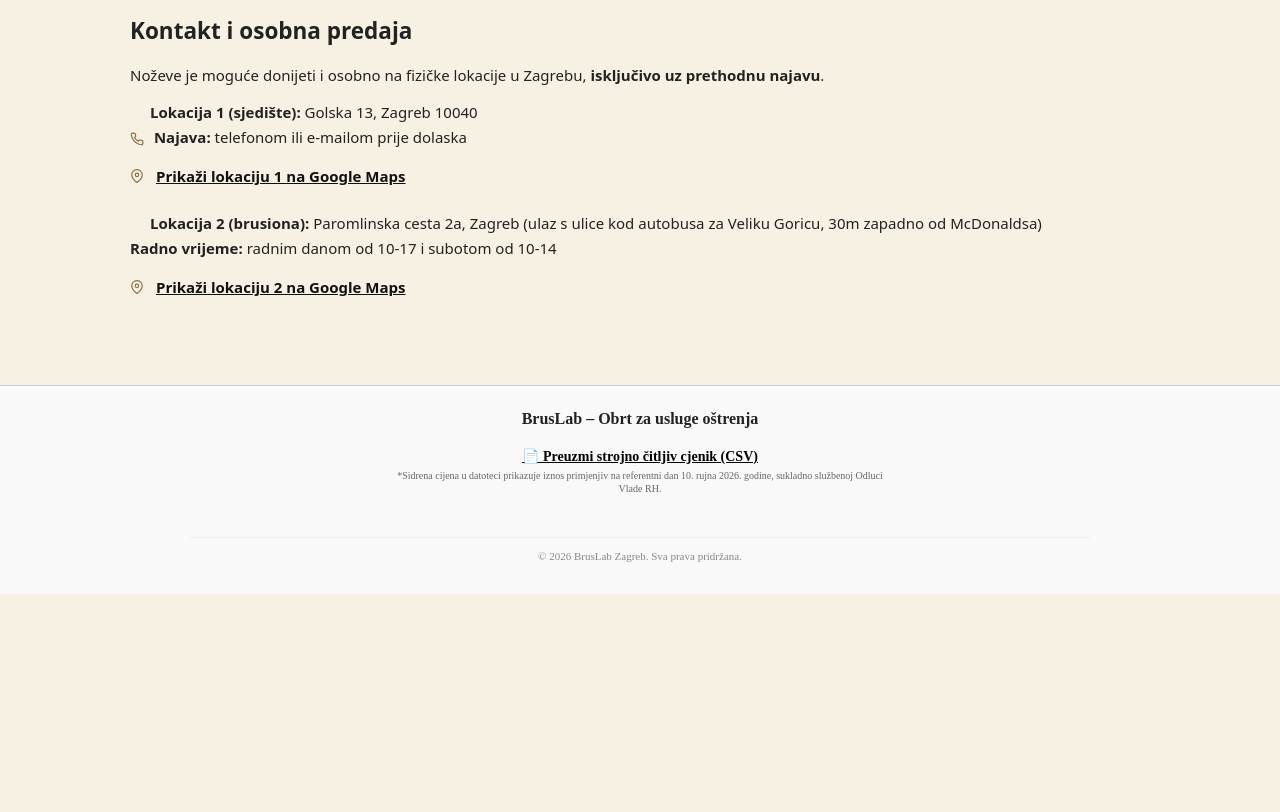
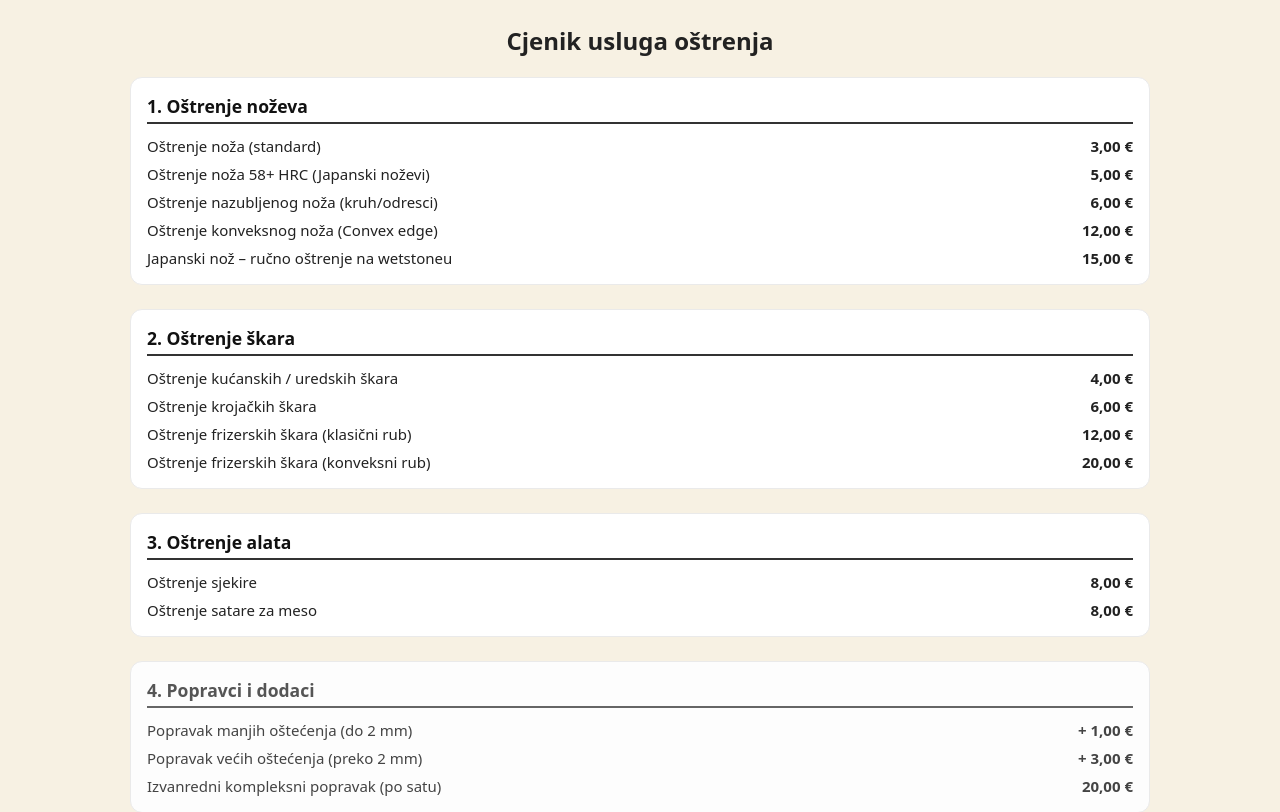
Before and after one commit to Nenad-cmd/ostrenje-nozeva-zagreb, a Next.js app: page / in a window 1280 px wide. Shown: the part 2940-3752 px from the top of the page. Before the commit the page ends 3534 px from the top, so only its background shows below. Built offline with nearby package versions, Linux system fonts and the light colour scheme.

Commit message:
Update page.tsx

```diff
--- a/app/page.tsx
+++ b/app/page.tsx
@@ -678,6 +678,57 @@ key={l.id}
 
           <p style={{ fontSize: 12, opacity: 0.75, marginTop: 10 }}>Odgovaram putem e-maila u najkraćem mogućem roku.</p>
         </section>
+        {/* Vizualni prikaz cjenika za posjetitelje */}
+        <section style={{ marginTop: 40, paddingTop: 18, borderTop: "1px solid #eee" }}>
+          <h2 style={{ marginBottom: 20, textAlign: "center" }}>Cjenik usluga oštrenja</h2>
+
+          <div style={{ display: "flex", flexDirection: "column", gap: 24, fontSize: 15 }}>
+
+            {/* KATEGORIJA 1: NOŽEVI */}
+            <div style={{ border: "1px solid #eaeaea", borderRadius: 12, padding: 16, backgroundColor: "#fff" }}>
+              <h3 style={{ margin: "0 0 12px 0", color: "#111", borderBottom: "2px solid #333", paddingBottom: 4 }}>1. Oštrenje noževa</h3>
+              <div style={{ display: "flex", flexDirection: "column", gap: 8 }}>
+                <div style={{ display: "flex", justifyContent: "space-between" }}><span>Oštrenje noža (standard)</span><strong>3,00 €</strong></div>
+                <div style={{ display: "flex", justifyContent: "space-between" }}><span>Oštrenje noža 58+ HRC (Japanski noževi)</span><strong>5,00 €</strong></div>
+                <div style={{ display: "flex", justifyContent: "space-between" }}><span>Oštrenje nazubljenog noža (kruh/odresci)</span><strong>6,00 €</strong></div>
+                <div style={{ display: "flex", justifyContent: "space-between" }}><span>Oštrenje konveksnog noža (Convex edge)</span><strong>12,00 €</strong></div>
+                <div style={{ display: "flex", justifyContent: "space-between" }}><span>Japanski nož – ručno oštrenje na wetstoneu</span><strong>15,00 €</strong></div>
+              </div>
+            </div>
+
+            {/* KATEGORIJA 2: ŠKARE */}
+            <div style={{ border: "1px solid #eaeaea", borderRadius: 12, padding: 16, backgroundColor: "#fff" }}>
+              <h3 style={{ margin: "0 0 12px 0", color: "#111", borderBottom: "2px solid #333", paddingBottom: 4 }}>2. Oštrenje škara</h3>
+              <div style={{ display: "flex", flexDirection: "column", gap: 8 }}>
+                <div style={{ display: "flex", justifyContent: "space-between" }}><span>Oštrenje kućanskih / uredskih škara</span><strong>4,00 €</strong></div>
+                <div style={{ display: "flex", justifyContent: "space-between" }}><span>Oštrenje krojačkih škara</span><strong>6,00 €</strong></div>
+                <div style={{ display: "flex", justifyContent: "space-between" }}><span>Oštrenje frizerskih škara (klasični rub)</span><strong>12,00 €</strong></div>
+                <div style={{ display: "flex", justifyContent: "space-between" }}><span>Oštrenje frizerskih škara (konveksni rub)</span><strong>20,00 €</strong></div>
+              </div>
+            </div>
+
+            {/* KATEGORIJA 3: ALATI */}
+            <div style={{ border: "1px solid #eaeaea", borderRadius: 12, padding: 16, backgroundColor: "#fff" }}>
+              <h3 style={{ margin: "0 0 12px 0", color: "#111", borderBottom: "2px solid #333", paddingBottom: 4 }}>3. Oštrenje alata</h3>
+              <div style={{ display: "flex", flexDirection: "column", gap: 8 }}>
+                <div style={{ display: "flex", justifyContent: "space-between" }}><span>Oštrenje sjekire</span><strong>8,00 €</strong></div>
+                <div style={{ display: "flex", justifyContent: "space-between" }}><span>Oštrenje satare za meso</span><strong>8,00 €</strong></div>
+              </div>
+            </div>
+
+            {/* KATEGORIJA 4: POPRAVCI */}
+            <div style={{ border: "1px solid #eaeaea", borderRadius: 12, padding: 16, backgroundColor: "#fdfdfd" }}>
+              <h3 style={{ margin: "0 0 12px 0", color: "#555", borderBottom: "2px solid #666", paddingBottom: 4 }}>4. Popravci i dodaci</h3>
+              <div style={{ display: "flex", flexDirection: "column", gap: 8, color: "#444" }}>
+                <div style={{ display: "flex", justifyContent: "space-between" }}><span>Popravak manjih oštećenja (do 2 mm)</span><strong>+ 1,00 €</strong></div>
+                <div style={{ display: "flex", justifyContent: "space-between" }}><span>Popravak većih oštećenja (preko 2 mm)</span><strong>+ 3,00 €</strong></div>
+                <div style={{ display: "flex", justifyContent: "space-between" }}><span>Izvanredni kompleksni popravak (po satu)</span><strong>20,00 €</strong></div>
+              </div>
+            </div>
+
+          </div>
+        </section>
+
         {/* Osobna predaja */}
         <section style={{ marginTop: 32, paddingTop: 18, borderTop: "1px solid #eee", fontSize: 15 }}>
           <h2>Kontakt i osobna predaja</h2>
```
